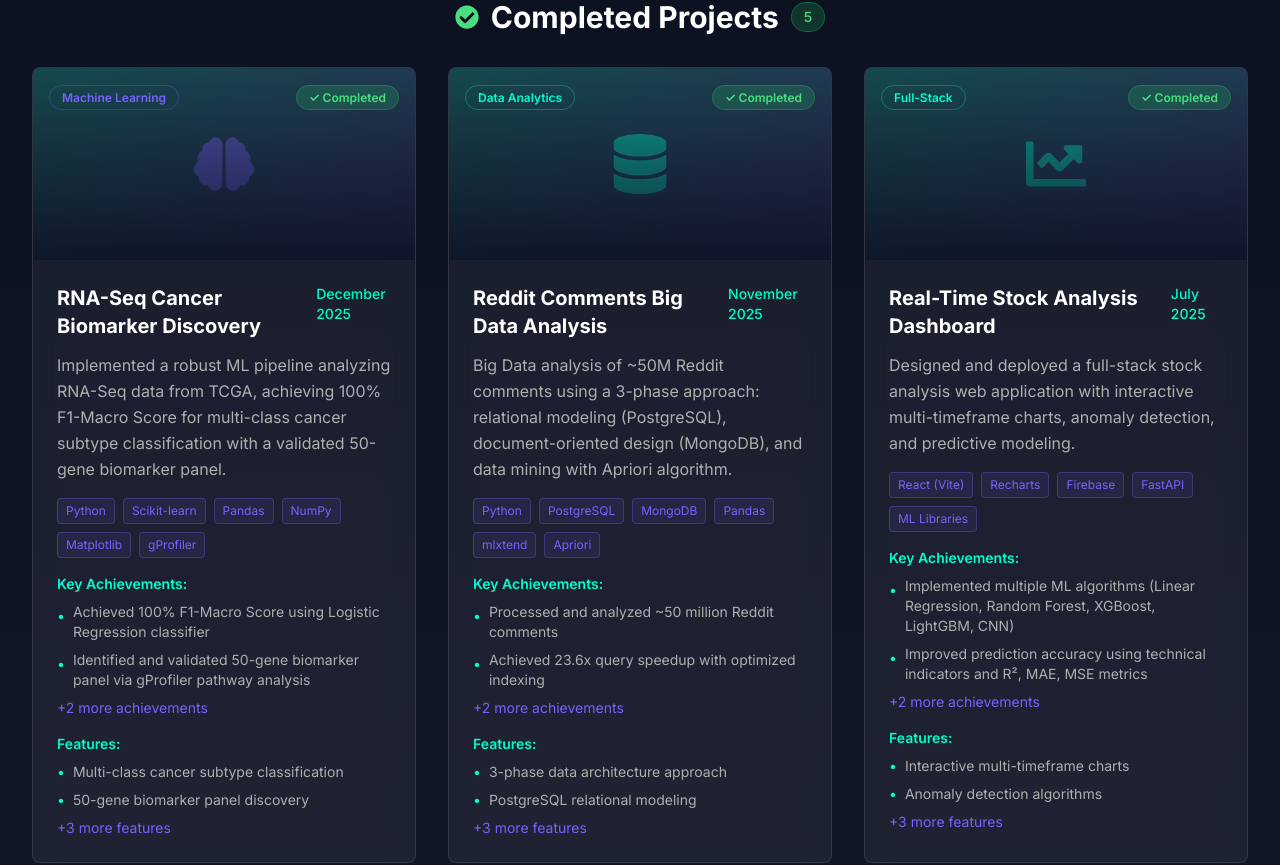
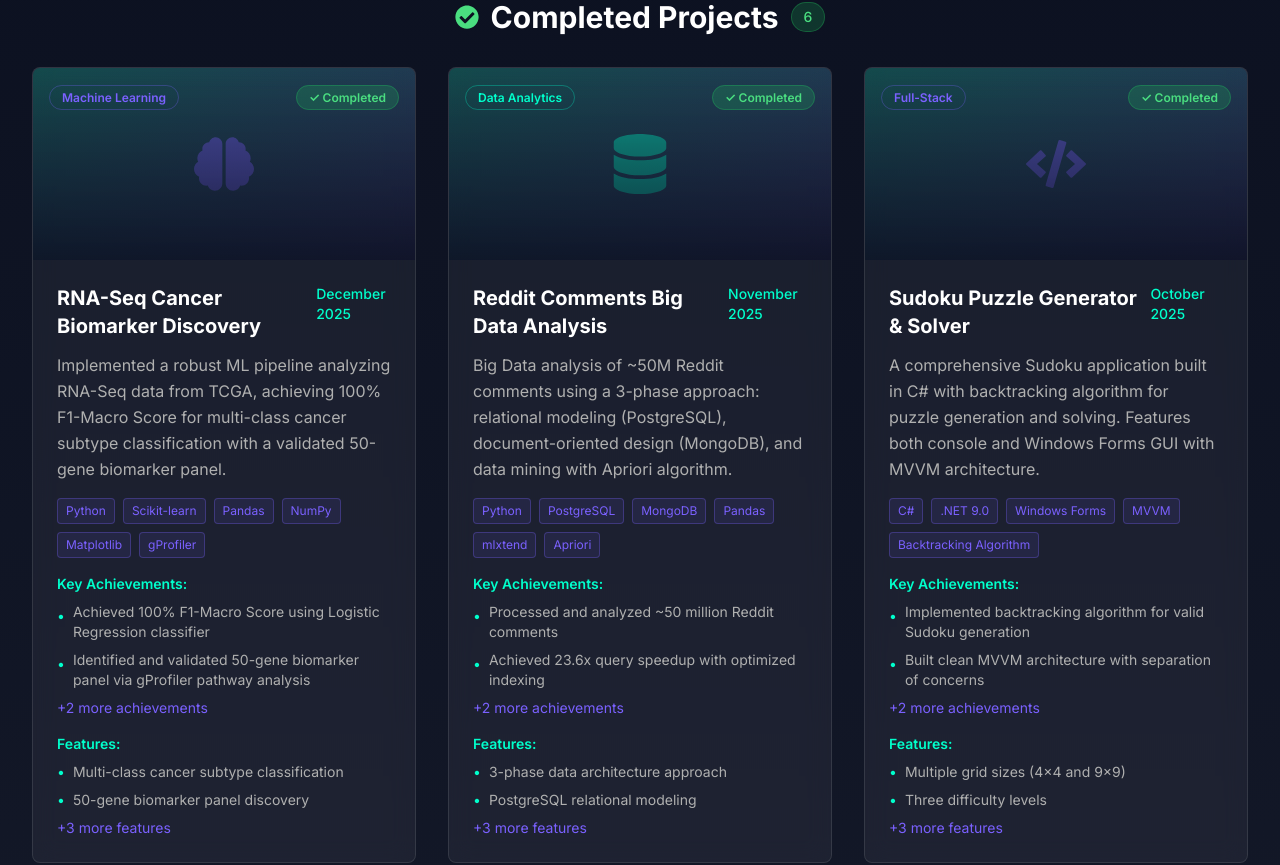
Before and after one commit to SiD-array/portfolio, a React (Vite) app: page / in a window 1280 px wide. Shown: the part 3297-4162 px from the top of the page. Built offline with nearby package versions, Linux system fonts and the light colour scheme.

Commit message:
Add Sudoku Puzzle Generator & Solver project to portfolio

```diff
--- a/src/components/Projects.jsx
+++ b/src/components/Projects.jsx
@@ -68,6 +68,33 @@ const Projects = () => {
     },
     {
       id: 3,
+      title: "Sudoku Puzzle Generator & Solver",
+      description: "A comprehensive Sudoku application built in C# with backtracking algorithm for puzzle generation and solving. Features both console and Windows Forms GUI with MVVM architecture.",
+      longDescription: "Built a complete Sudoku puzzle application in C# that generates and solves puzzles of different sizes (4x4, 9x9) and difficulty levels. Implements backtracking algorithm for puzzle generation and validation. Features clean MVVM architecture with both console and Windows Forms interfaces.",
+      image: "/api/placeholder/600/400",
+      technologies: ["C#", ".NET 9.0", "Windows Forms", "MVVM", "Backtracking Algorithm"],
+      category: "fullstack",
+      github: "https://github.com/SiD-array/sudoku-puzzle",
+      live: "#",
+      features: [
+        "Multiple grid sizes (4x4 and 9x9)",
+        "Three difficulty levels",
+        "Backtracking puzzle generation",
+        "Windows Forms GUI",
+        "Real-time input validation"
+      ],
+      icon: FaCode,
+      color: "neon-purple",
+      date: "October 2025",
+      achievements: [
+        "Implemented backtracking algorithm for valid Sudoku generation",
+        "Built clean MVVM architecture with separation of concerns",
+        "Created interactive Windows Forms GUI with visual grid separators",
+        "Developed comprehensive validation for rows, columns, and sub-boxes"
+      ]
+    },
+    {
+      id: 4,
       title: "Real-Time Stock Analysis Dashboard",
       description: "Designed and deployed a full-stack stock analysis web application with interactive multi-timeframe charts, anomaly detection, and predictive modeling.",
       longDescription: "Built a comprehensive financial dashboard that processes real-time stock data and applies multiple machine learning algorithms for price prediction. The system includes interactive visualizations, portfolio tracking, and automated alerts with 99.9% uptime supporting 100+ active users.",
@@ -94,7 +121,7 @@ const Projects = () => {
       ]
     },
     {
-      id: 4,
+      id: 5,
       title: "Movie Recommendation System",
       description: "Built content-based recommender system on 5K+ movies with improved preprocessing and similarity accuracy.",
       longDescription: "Developed a sophisticated movie recommendation engine using content-based filtering with Count Vectorizer and cosine similarity. The system processes movie metadata and user preferences to provide personalized recommendations with 18% improved accuracy through advanced preprocessing techniques.",
@@ -120,7 +147,7 @@ const Projects = () => {
       ]
     },
     {
-      id: 5,
+      id: 6,
       title: "PG Life Web Application",
       description: "Pioneered full-stack housing platform for exploring and bookmarking accommodations across multiple cities with user authentication.",
       longDescription: "Created a comprehensive property management platform for PG accommodations with advanced search capabilities, user authentication, and real-time resource updates. The platform features responsive design, optimized database queries, and seamless user experience across desktop and mobile environments.",
```
